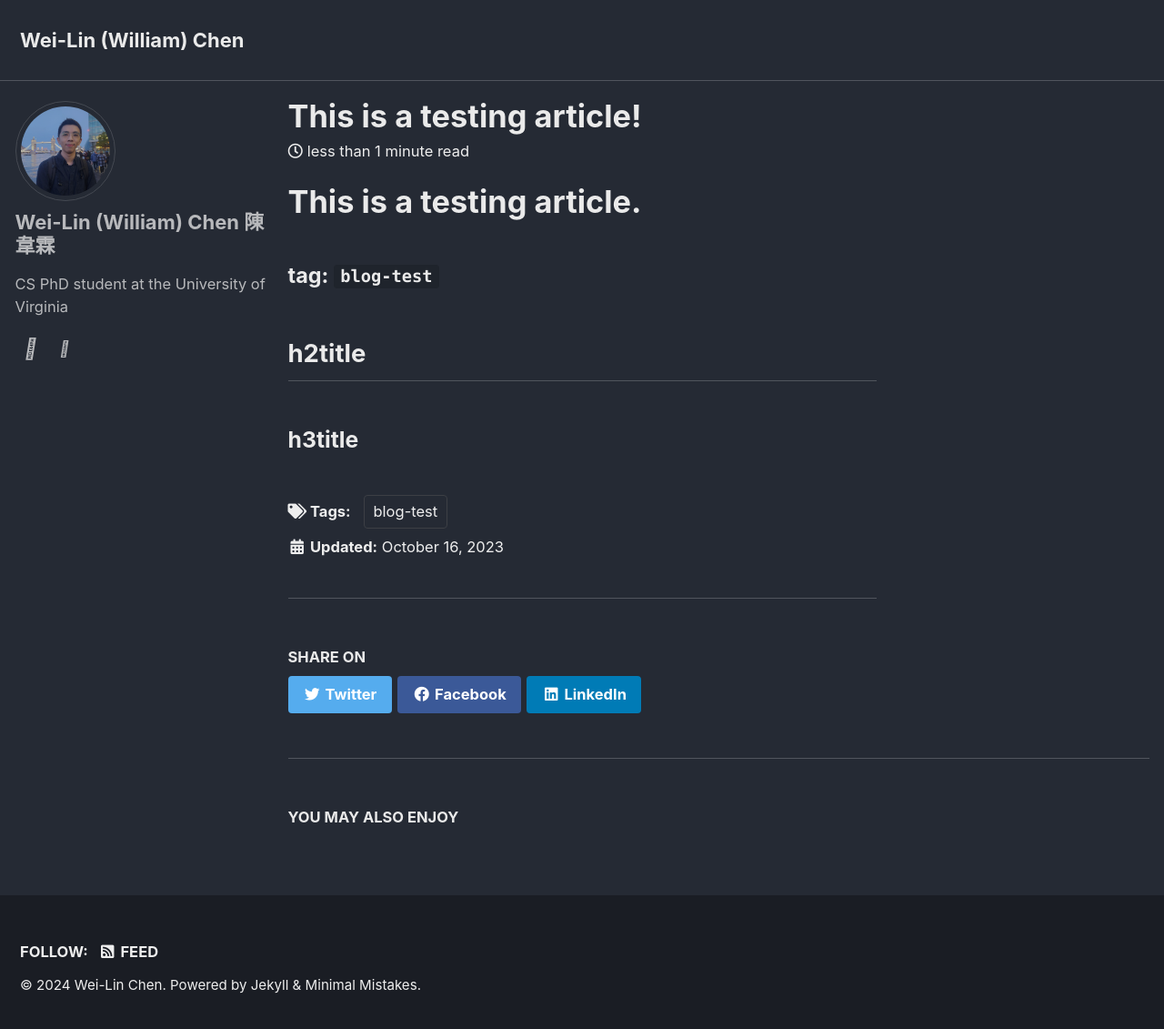
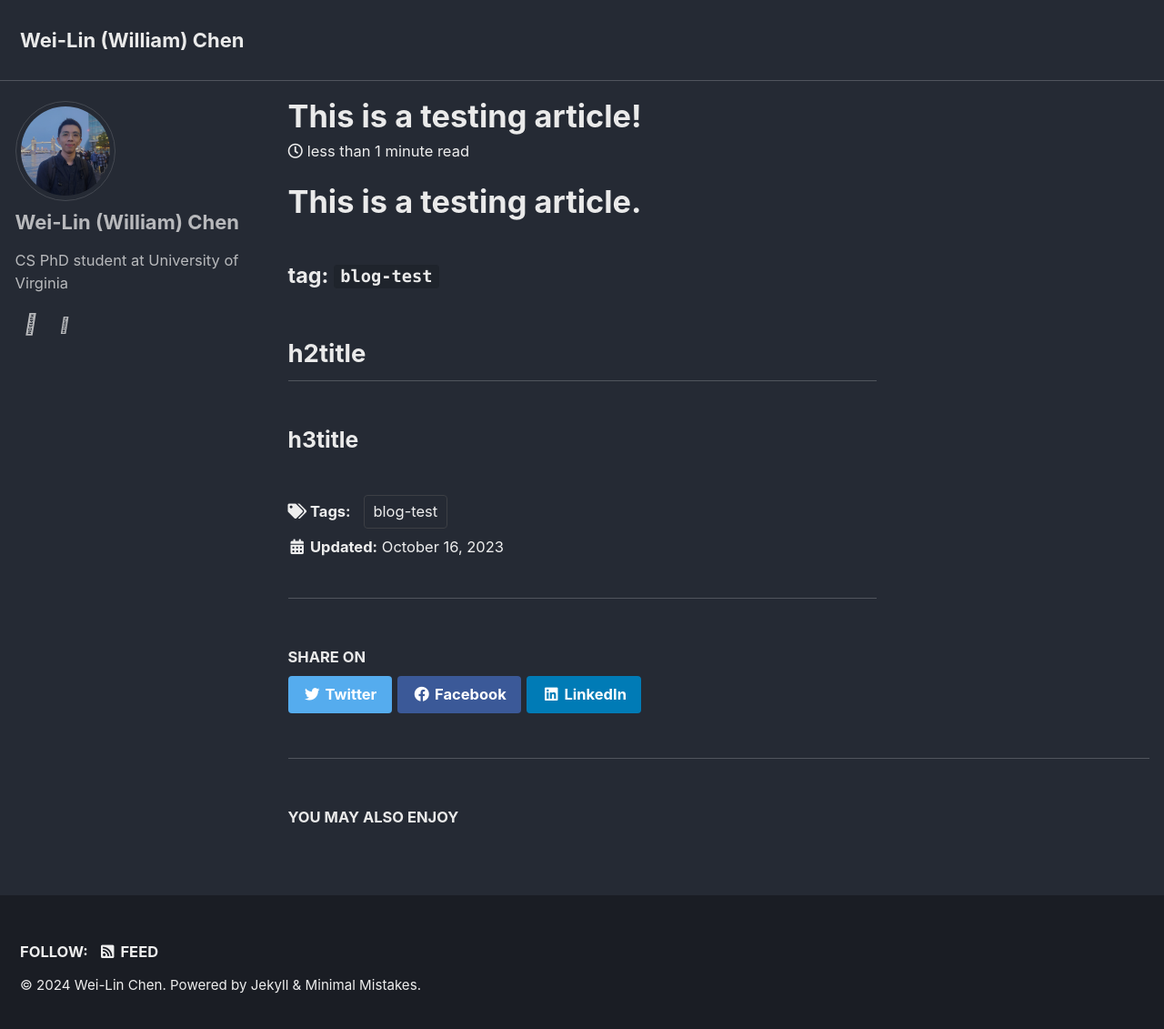
Before and after one commit to wlchen0206/wlchen0206.github.io, a Jekyll site: the page built from _posts/2023-10-17-test-article.md, in a window 1280 px wide and 1139 px high. Shown: the top 1131 px of the window at 91% size. Built offline with Jekyll 4.4.1, drawn with Linux system fonts in a browser that asks for light colours; cached includes are drawn as plain includes.

Commit message:
fix typo

```diff
--- a/_config.yml
+++ b/_config.yml
@@ -104,13 +104,9 @@ analytics:
 
 # Site Author
 author:
-  name               : |
-                       Wei-Lin (William) Chen
-                       陳韋霖
+  name               : "Wei-Lin (William) Chen"
   avatar             : "/assets/image/profile.jpg"
-  bio                : |
-                       CS PhD student at the
-                       University of Virginia
+  bio                : "CS PhD student at University of Virginia"
   # location         : "Somewhere"
   # email            :
   links:
--- a/index.html
+++ b/index.html
@@ -11,7 +11,7 @@ author_profile: true
     Super excited to embark on my Ph.D. journey at the University of Virginia working with Prof. <a href="https://yumeng5.github.io/" target='_blank'>Yu Meng</a> this fall! 🚀
 </p> -->
 <p class="archive__item-excerpt" itemprop="description">
-    I am a first-yesr CS PhD student at the University of Virginia, advised by Prof. <a href="https://yumeng5.github.io/" target='_blank'>Yu Meng</a>.
+    I am a first-yesr CS PhD student at University of Virginia, advised by Prof. <a href="https://yumeng5.github.io/" target='_blank'>Yu Meng</a>.
     I am fortunate to be supported by UVA Provost's Fellowship and UVA Computer Science Scholar Fellowship.
 <p class="archive__item-excerpt" itemprop="description">
     Previously, I was a research assistant at
@@ -42,7 +42,7 @@ author_profile: true
     <ul>
         <li>[09/2024] Our <a href="https://arxiv.org/pdf/2406.01171" target='_blank'>survey on persona</a> is accepted at EMNLP 2024 findings! 🎉 Also checkout our accompanied <a href="https://github.com/MiuLab/PersonaLLM-Survey" target='_blank'>repo</a>!</li>
         <li>[07/2024] Our <a href="https://openreview.net/pdf?id=7jSMMvXLri" target='_blank'>Traditional-Mandarian MMLU</a> is accepted at <i>the first</i> COLM! 🎉</li>
-        <li>[04/2024] I will be starting my PhD journey at the University of Virginia, advised by Prof. <a href="https://yumeng5.github.io/" target='_blank'>Yu Meng</a> this fall! 🚀</li>
+        <li>[04/2024] I will be starting my PhD journey at University of Virginia, advised by Prof. <a href="https://yumeng5.github.io/" target='_blank'>Yu Meng</a> this fall! 🚀</li>
         <li>[10/2023] 3 papers (2 mian, 1 findings) are accepted at EMNLP 2023! 🎉</li>
         <li>[06/2023] I graduated from National Taiwan University in June 2023. <b>I am actively seeking full-time Ph.D. positions in 2024 Fall!</b></li>
     </ul>
```
